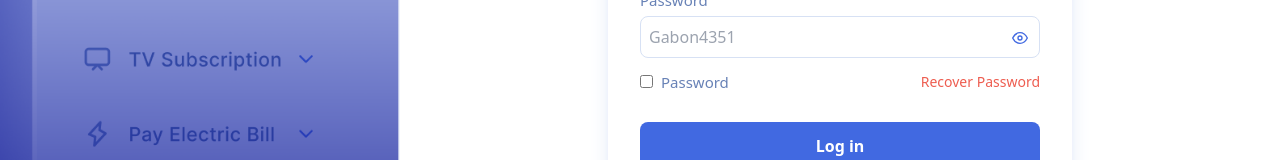
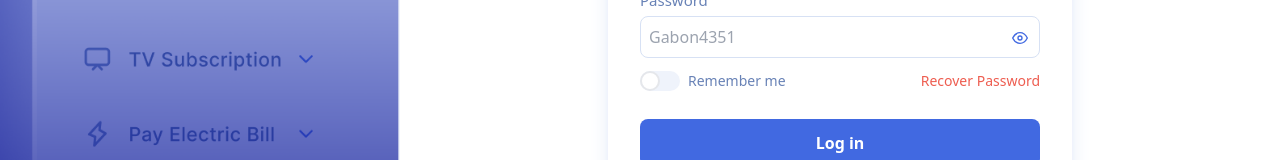
Before and after one commit to Benjamin-chidera/subsum, a React (Vite) app: page /login in a window 1280 px wide. Shown: the part 390-550 px from the top of the page. Built offline with nearby package versions, Linux system fonts and the light colour scheme.

Commit message:
refactor: cleaned code

```diff
--- a/src/pages/auth/Login.tsx
+++ b/src/pages/auth/Login.tsx
@@ -3,9 +3,9 @@ import { IoIosArrowBack } from "react-icons/io";
 import { Link, useNavigate } from "react-router-dom";
 import google from "../../assets/images/auth/google.png";
 import { InputText } from "primereact/inputtext";
-import { InputSwitch } from "primereact/inputswitch";
 import { FiEye, FiEyeOff } from "react-icons/fi";
 import { useForm, SubmitHandler } from "react-hook-form";
+import "./auth.css";
 
 type FormInputs = {
   email: string;
@@ -14,7 +14,6 @@ type FormInputs = {
 
 const Login = () => {
   const [showPassword, setShowPassword] = useState<boolean>(false);
-  const [checked, setChecked] = useState(false);
   const redirect = useNavigate();
 
   const {
@@ -125,18 +124,22 @@ const Login = () => {
             </div>
 
             <div className=" flex justify-between items-center">
-              <div className="flex items-center gap-2">
-                <InputSwitch
-                  checked={checked}
-                  onChange={(e) => setChecked(e.value)}
-                  required
-                />
+              <div className="flex items-center">
+                <div className="relative inline-block w-10 mr-2 align-middle select-none transition duration-200 ease-in">
+                  <input
+                    type="checkbox"
+                    name="toggle"
+                    id="toggle"
+                    className="toggle-checkbox absolute block w-5 h-5 rounded-full bg-[#FFFFFF] border-2 birder-[#EFF3FB] appearance-none cursor-pointer"
+                  />
+                  <label
+                    htmlFor="toggle"
+                    className="toggle-label block overflow-hidden h-5 rounded-full bg-[#EFF3FB] cursor-pointer"
+                  ></label>
+                </div>
 
-                <label
-                  htmlFor="password"
-                  className="text-[15px] text-[#6882B6]"
-                >
-                  Password
+                <label htmlFor="toggle" className="text-[14px] text-[#6882B6]">
+                  Remember me
                 </label>
               </div>
 
--- /dev/null
+++ b/src/pages/auth/auth.css
@@ -0,0 +1,12 @@
+.toggle-checkbox:checked {
+  @apply: right-0 border-green-400;
+  right: 0;
+  border-color: #4169E1;
+  background-color: #ffffff;
+}
+.toggle-checkbox:checked + .toggle-label {
+  @apply: bg-green-400;
+
+  border-color: #eff3fb;
+  background-color: #4169E1;
+}
```
